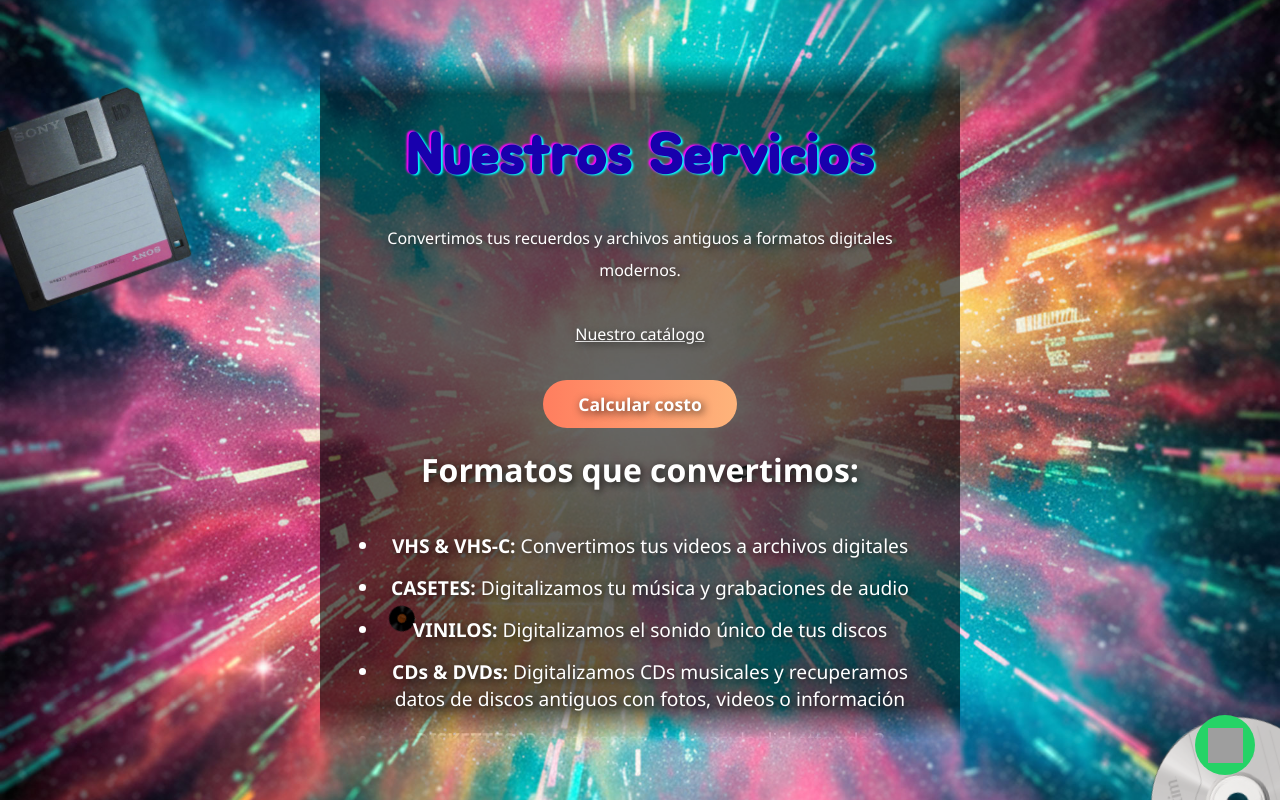
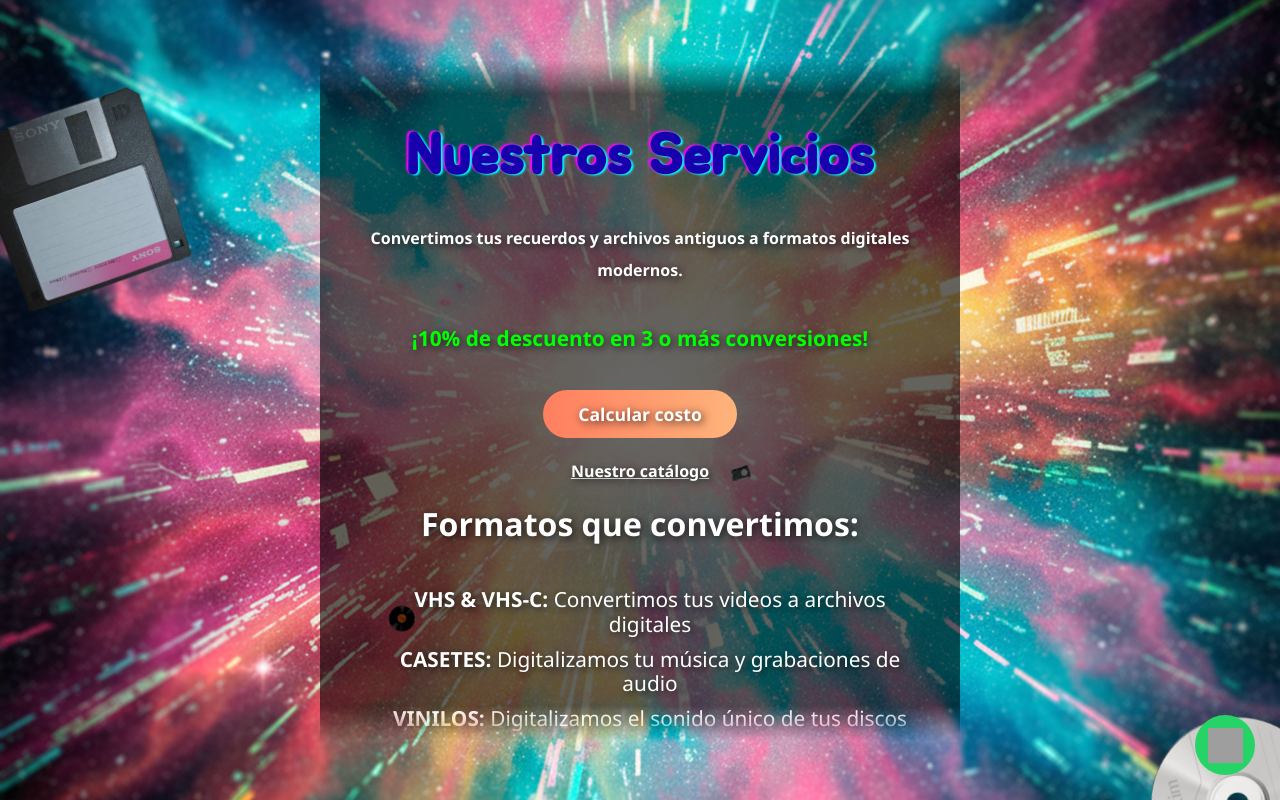
Before and after one commit to puntoavi/puntoavi.github.io, a plain HTML site: page index.html in a window 1280 px wide. Both pictures are taken after a click on the link "Conocé mas...". Drawn offline with Linux system fonts and the light colour scheme; grey boxes are pictures that could not be loaded; a web font is replaced by a local one.

Commit message:
Update index.html

```diff
--- a/index.html
+++ b/index.html
@@ -56,31 +56,33 @@
 			<br>
 			<h3 class="info-title">Nuestros Servicios</h3>
 
-			<p class="info-text">Convertimos tus recuerdos y archivos antiguos a formatos digitales modernos.
+			<p class="info-text"><strong>Convertimos tus recuerdos y archivos antiguos a formatos digitales modernos.<strong></p>
+			<br>
+			<p class="info-text">
+			<strong style="color: lime; font-size:1.3rem">¡10% de descuento en 3 o más conversiones!</strong>
+			</p>
+
+			<a href="#" class="calculate-cost-btn" id="calculateCostBtn">Calcular costo</a>
 			<br><br>
 			<a id="catalogo" href="catalogo.pdf" target="_blank"> Nuestro catálogo</a>
-			</p>
-			<a href="#" class="calculate-cost-btn" id="calculateCostBtn">Calcular costo</a>
 			<h3 style="margin: 20px 0; font-size: 2rem;">Formatos que convertimos:</h3>
 			<br>
 
 			<ul class="info-list">
-				<li><strong>VHS & VHS-C:</strong> Convertimos tus videos a archivos digitales</li>
-				<li><strong>CASETES:</strong> Digitalizamos tu música y grabaciones de audio</li>
-				<li><strong>VINILOS:</strong> Digitalizamos el sonido único de tus discos</li>
-				<li><strong>CDs & DVDs:</strong> Digitalizamos CDs musicales y recuperamos datos de discos antiguos con fotos, videos o información</li>
-				<li><strong>DISKETTES:</strong> Recuperamos archivos de diskettes de 3 <p>1/2</p>"</li>
-				<li><strong>DISCOS RÍGIDOS:</strong> Recuperamos datos de discos antiguos funcionando</li>
-				<li><strong>MEMORIAS SD:</strong> Recuperamos fotos y videos de tarjetas de memoria</li>
+				<p><strong>VHS & VHS-C:</strong> Convertimos tus videos a archivos digitales</p>
+				<p><strong>CASETES:</strong> Digitalizamos tu música y grabaciones de audio</p>
+				<p><strong>VINILOS:</strong> Digitalizamos el sonido único de tus discos</p>
+				<p><strong>CDs & DVDs:</strong> Digitalizamos CDs musicales y recuperamos datos de discos antiguos con fotos, videos o información</p>
+				<p><strong>DISKETTES:</strong> Recuperamos archivos de diskettes de 3 <span id="psub">1/2</span> "</p>
+				<p><strong>DISCOS RÍGIDOS:</strong> Recuperamos datos de discos antiguos funcionando</p>
+				<p><strong>MEMORIAS SD:</strong> Recuperamos fotos y videos de tarjetas de memoria</p>
 			</ul>
-			</ul>
-			<br><br>
+
+			<br>
 			<p class="info-text">
-				<strong style="font-size: 1.3rem;">Entrega: </strong>En pen drive o link en la nube (3 meses).
+				<strong>Entrega: </strong>En pen drive o link en la nube (3 meses).
 				<br>
 				<strong>Calidad garantizada:</strong> Usamos equipos profesionales y verificamos cada conversión.
-				<br>
-				<strong style="color: lightblue">¡Descuento del 50% en 3 o más CD´s musicales!</strong>
 				<br>
 				<strong style="font-size: 1.5rem;">No lo dudes, escribinos!</strong>
 			</p>
```
